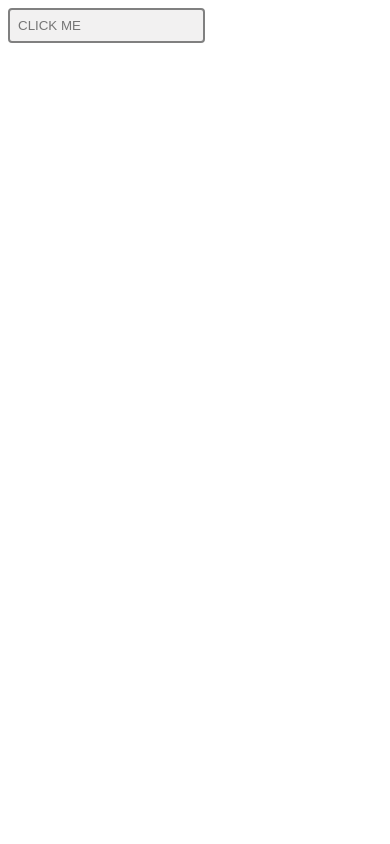
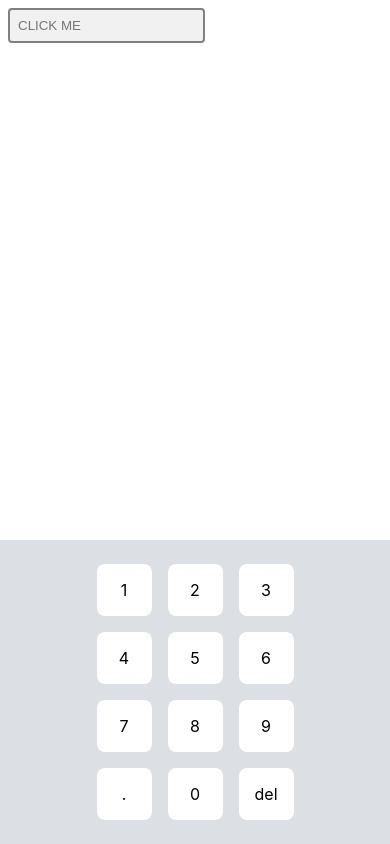
Before and after one commit to andymcgunagle/custom-react-keyboard, a React (Create React App) app: page / in a window 390 px wide. Built offline with nearby package versions, Linux system fonts and the light colour scheme.

Commit message:
Refactoring styles for mobile.

```diff
--- a/src/App.tsx
+++ b/src/App.tsx
@@ -35,11 +35,11 @@ const Keyboard = styled.div`
   grid-template-columns: repeat(3, 1fr);
   grid-template-rows: repeat(4, 1fr);
   place-items: center;
-  gap: 0.5rem;
+  gap: 2rem;
 
   padding: 2rem 1rem;
+  margin: auto;
   width: fit-content;
-  margin: auto;
 
   &.hidden {
     gap: 0;
@@ -54,15 +54,16 @@ const Key = styled.div`
   justify-content: center;
   align-items: center;
 
-  padding: 1rem;
-  border-radius: 0.5rem;
-  height: 1.5rem;
-  width: 4rem;
+  height: 100%;
+  padding: 0.5rem;
+  width: 100%;
 
   background-color: white;
+  border-radius: 0.5rem;
+  cursor: pointer;
 
   font-family: -apple-system, BlinkMacSystemFont, "Segoe UI", Roboto, Helvetica, Arial, sans-serif, "Apple Color Emoji", "Segoe UI Emoji", "Segoe UI Symbol";
-  font-size: 1.5rem;
+  font-size: clamp(1rem, 2.5vw, 2rem);
 
   &.hidden {
     font-size: 0;
@@ -76,7 +77,7 @@ const Key = styled.div`
 
 export default function App() {
   const [myInput, setMyInput] = useState('');
-  const [showKeyboard, setShowKeyboard] = useState(false);
+  const [showKeyboard, setShowKeyboard] = useState(true);
 
   const keys = [
     '1',
@@ -90,7 +91,7 @@ export default function App() {
     '9',
     '.',
     '0',
-    'delete',
+    'del',
   ];
 
   return (
```
